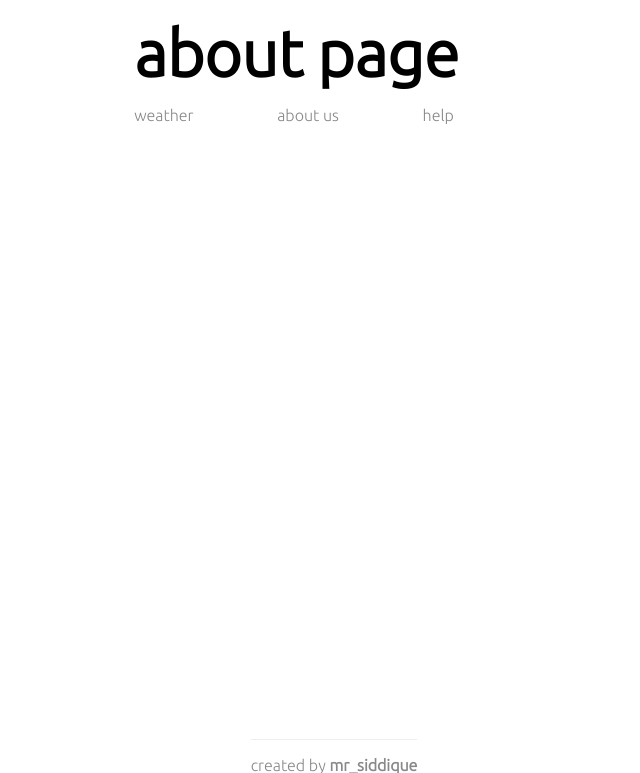
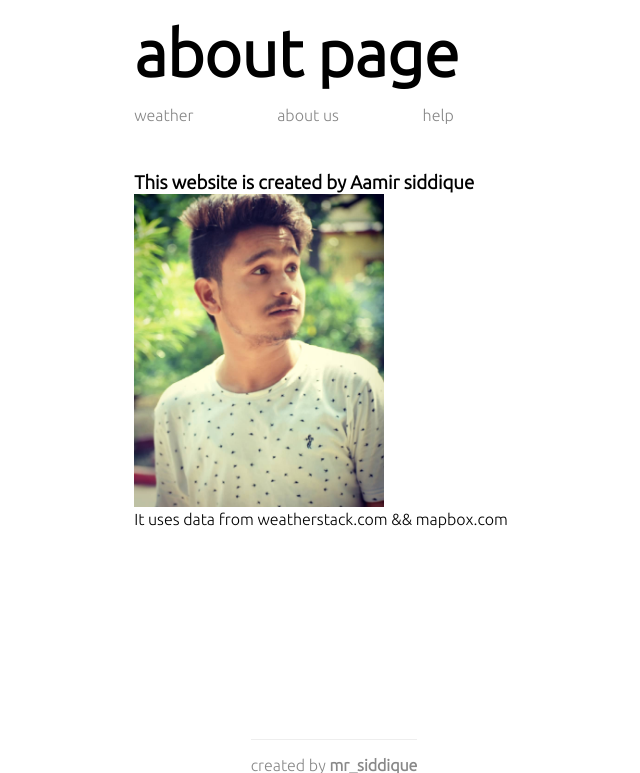
Before and after one commit to Mr-siddique/node_weather_website, a Node server app: page /about in a window 1280 px wide. Shown: the top 773 px of the page, without its empty margins (306-946 px from the left). Run offline with Node 20, Linux system fonts and the light colour scheme.

Commit message:
modified about page

```diff
--- a/public/css/style.css
+++ b/public/css/style.css
@@ -55,5 +55,5 @@ header a:hover{
     border-bottom: 1px solid black;
 }
 .portrait{
-    width: 15
+    width: 250px;
 }
--- a/template/views/about.hbs
+++ b/template/views/about.hbs
@@ -9,6 +9,10 @@
 </head>
 <body>
     <div class="main-content">    {{>header}}
+
+<h3>This website is created by Aamir siddique</h3>
+<img src="/img/profile.jpg" class="portrait">
+<p>It uses data from weatherstack.com && mapbox.com</p>
 </div>
     {{>footer}}
 </body>
```
Also changed, not shown: public/img/profile.jpg (added).
